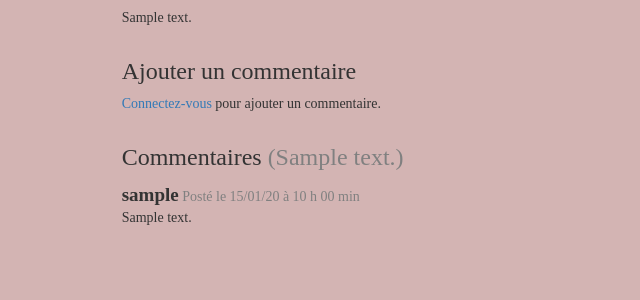
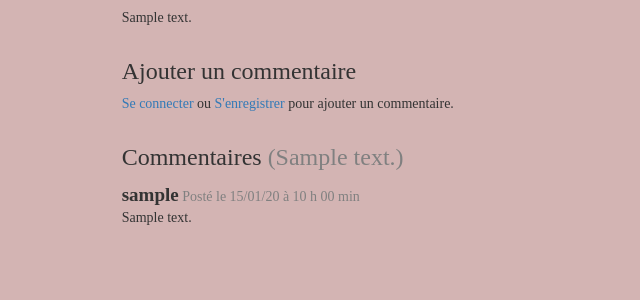
Before and after one commit to tceppini/oc_dwj_projet4, a PHP site: template views/billet.html.twig in a window 1280 px wide. Shown: the part 240-540 px from the top of the page, without its empty margins (0-640 px from the left). Run offline with PHP 8.4, Linux system fonts and the light colour scheme; the template is opened without the code that fills it: most values are stand-ins (such as "Sample title", 1, 10 or a date in 2020); some libraries are stand-ins or nearby versions.

Commit message:
Ajout path('register')

```diff
--- a/views/billet.html.twig
+++ b/views/billet.html.twig
@@ -42,7 +42,7 @@
                     </div>
                 {{ form_end(commentForm) }}
             {% else %}
-                <p><a href="{{ path('login') }}">Connectez-vous</a> pour ajouter un commentaire.</p>
+                <p><a href="{{ path('login') }}">Se connecter</a> ou <a href="{{ path('register') }}">S'enregistrer </a>pour ajouter un commentaire.</p>
             {% endif %}
         </div>
     </div>
```
